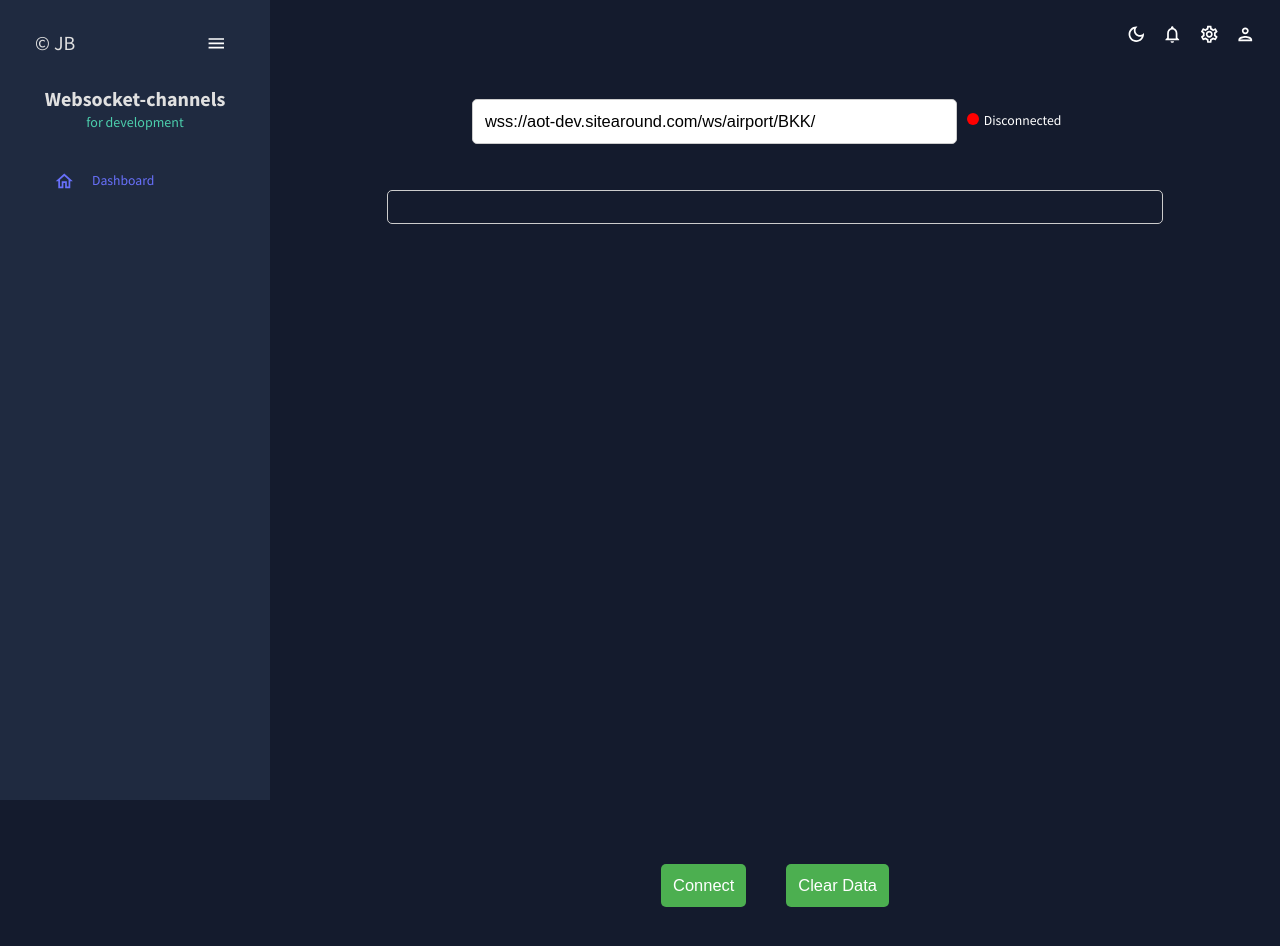
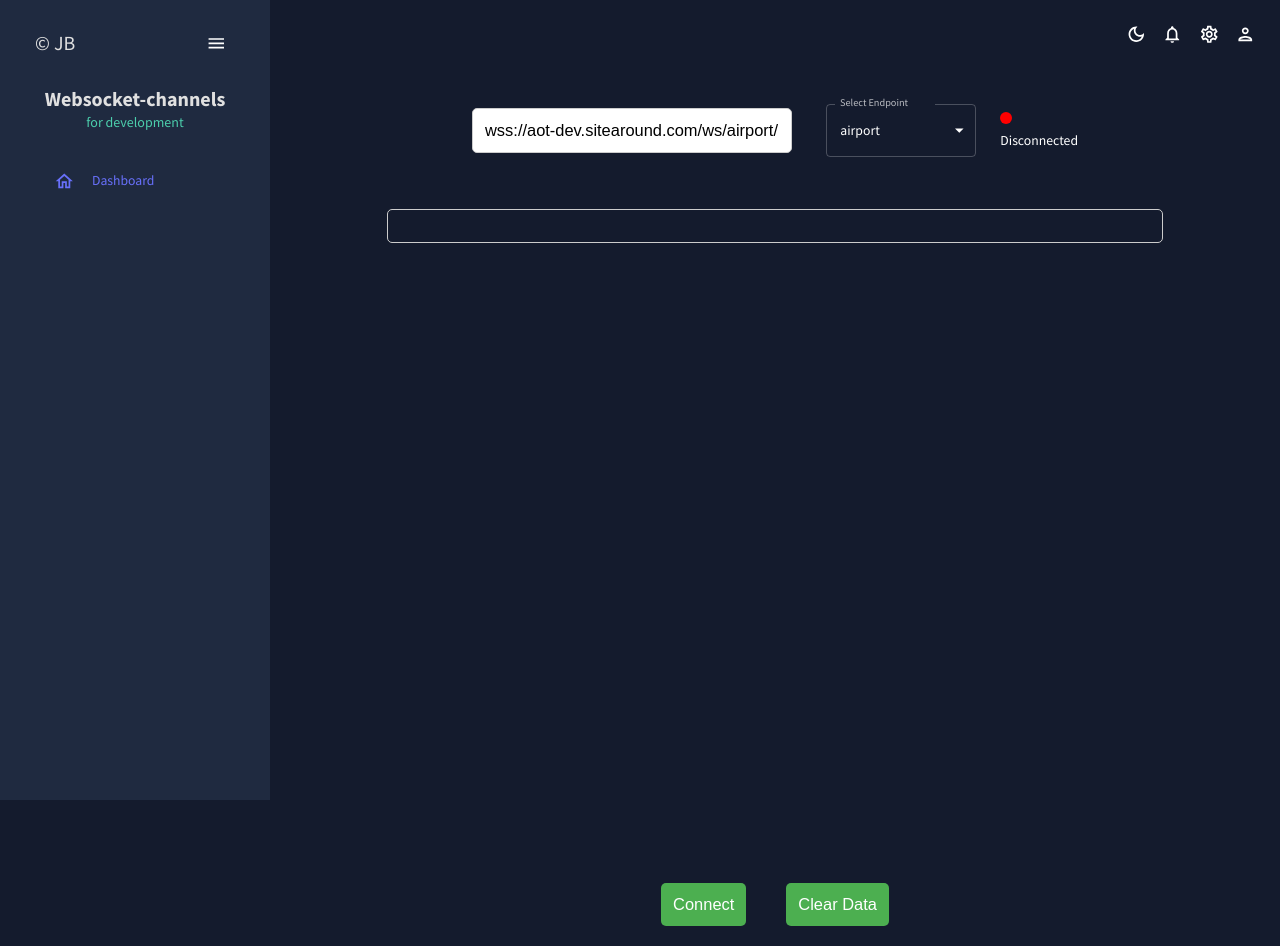
Before and after one commit to bondzai/websocket-channels, a React (Vite) app: page / in a window 1280 px wide. Built offline with nearby package versions, Linux system fonts and the light colour scheme.

Commit message:
feature: MUI toolbar, add select endpoint

```diff
--- a/src/components/Room.jsx
+++ b/src/components/Room.jsx
@@ -1,6 +1,6 @@
 import { tokens } from "../theme";
 import React, { useState, useEffect } from 'react';
-import { Box, useTheme } from "@mui/material";
+import { Box, useTheme, Toolbar, FormControl, InputLabel, Select, MenuItem, TextField } from "@mui/material";
 
 const Room = () => {
     const theme = useTheme();
@@ -8,8 +8,8 @@ const Room = () => {
     const [socket, setSocket] = useState(null);
     const [messages, setMessages] = useState([]);
     const [isConnected, setIsConnected] = useState(false);
+    const [isConnecting, setIsConnecting] = useState(false);
     const [endpoint, setEndpoint] = useState('wss://aot-dev.sitearound.com/ws/airport/BKK/');
-    const [isConnecting, setIsConnecting] = useState(false);
 
     useEffect(() => {
         if (socket) {
@@ -96,6 +96,16 @@ const Room = () => {
         )
     };
 
+    const endpointOptions = [
+        { value: "wss://aot-dev.sitearound.com/ws/rest-room/fmonrwp0uujqtnh5/", label: "rest-room" },
+        { value: "wss://aot-dev.sitearound.com/ws/airport/BKK/", label: "airport" },
+        { value: "wss://aot-dev.sitearound.com/ws/airport-device/BKK/", label: "airport-device" },
+    ];
+
+    const handleEndpointChange = (option) => {
+        setEndpoint(option.props.value);
+    };
+
     return (
         <Box>
             <Box className='Room' style={{ width: '100%', height: 'auto', display: 'flex', flexDirection: 'column', alignItems: 'center', justifyContent: 'center' }}>
@@ -116,6 +126,24 @@ const Room = () => {
                             backgroundColor: "white",
                         }}
                     />
+                    <Toolbar className="projectToolbar">
+                        <FormControl fullWidth>
+                            <InputLabel>Select Endpoint</InputLabel>
+                            <Select
+                                label="Select your endpoint"
+                                variant="outlined"
+                                value={endpoint}
+                                onChange={(event, value) => handleEndpointChange(value)}
+                                sx={{ minWidth: '150px' }}
+                            >
+                                {endpointOptions.map((option) => (
+                                    <MenuItem key={option.value} value={option.value}>
+                                        {option.label}
+                                    </MenuItem>
+                                ))}
+                            </Select>
+                        </FormControl>
+                    </Toolbar>
                     <Box>
                         <div style={connectedStyle}></div>
                         {isConnected ? 'Connected' : 'Disconnected'}
```
